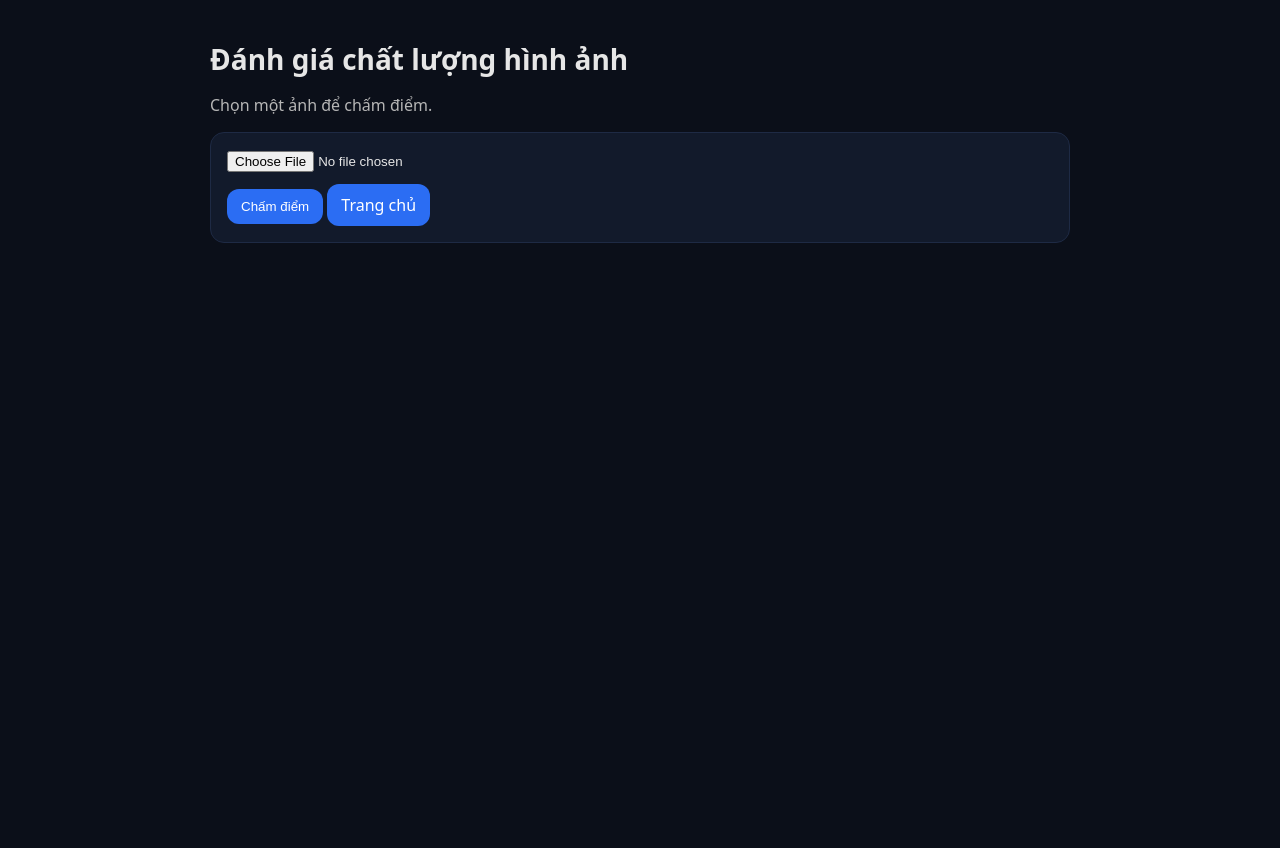
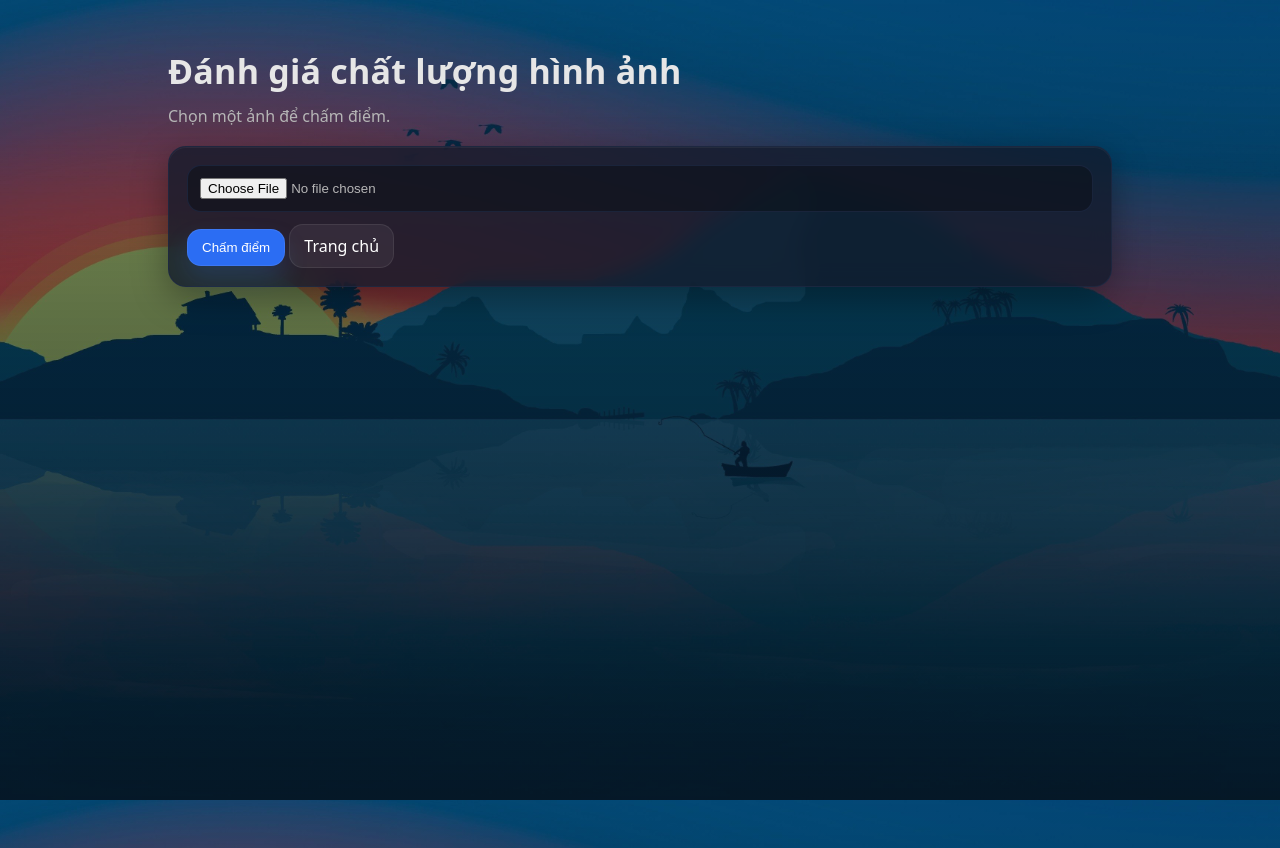
Before and after one commit to TN-Thien/MLOps, a FastAPI app: page /predict in a window 1280 px wide. Before the commit the page ends 243 px from the top, so only its background shows below. Run offline with FastAPI, Linux system fonts and the light colour scheme.

```diff
--- a/Project_CK/serving/static/style.css
+++ b/Project_CK/serving/static/style.css
@@ -1,7 +1,125 @@
-body { font-family: system-ui, -apple-system, Segoe UI, Roboto, sans-serif; background:#0b0f19; color:#e6e6e6; }
-.container { max-width: 860px; margin: 40px auto; padding: 0 16px; }
-h1 { font-size: 28px; margin-bottom: 8px; }
-.muted { color:#b6b6b6; }
-.card { background:#121a2b; border:1px solid #1e2a44; border-radius:14px; padding:16px; margin:16px 0; }
-.btn { display:inline-block; padding:10px 14px; border-radius:12px; background:#2b6df3; color:white; text-decoration:none; border:none; cursor:pointer; }
-.result { background:#0b0f19; border:1px solid #1e2a44; padding:12px; border-radius:12px; overflow:auto; }
+:root{
+  --bg: #0b0f19;
+  --panel: rgba(18, 26, 43, 0.78);
+  --border: rgba(30, 42, 68, 0.75);
+  --text: #e6e6e6;
+  --muted: #b6b6b6;
+  --primary: #2b6df3;
+  --primary-2: rgba(43,109,243,0.18);
+}
+
+* { box-sizing: border-box; }
+html, body { height: 100%; }
+
+body {
+  margin: 0;
+  font-family: system-ui, -apple-system, Segoe UI, Roboto, sans-serif;
+  color: var(--text);
+
+  background:
+    linear-gradient(180deg, rgba(6,10,18,0.85), rgba(6,10,18,0.90)),
+    url("/static/background.webp");
+  background-size: cover;
+  background-position: center;
+  background-attachment: fixed;
+}
+
+@supports (background: url("/static/background.webp")) {
+}
+
+.container {
+  max-width: 980px;
+  margin: 48px auto;
+  padding: 0 18px;
+}
+
+h1 {
+  font-size: 34px;
+  margin: 0 0 10px 0;
+  letter-spacing: 0.2px;
+}
+
+h2 {
+  font-size: 18px;
+  margin: 0 0 10px 0;
+  color: rgba(230,230,230,0.95);
+}
+
+.muted { color: var(--muted); margin: 6px 0 0 0; line-height: 1.5; }
+
+.card {
+  margin: 18px 0;
+  padding: 18px;
+  border-radius: 18px;
+  border: 1px solid var(--border);
+  background: var(--panel);
+  backdrop-filter: blur(10px);
+  box-shadow:
+    0 10px 35px rgba(0,0,0,0.35),
+    inset 0 1px 0 rgba(255,255,255,0.05);
+}
+
+.btn {
+  display: inline-flex;
+  align-items: center;
+  justify-content: center;
+  gap: 10px;
+
+  padding: 10px 14px;
+  border-radius: 14px;
+  background: var(--primary);
+  color: white;
+  text-decoration: none;
+  border: 1px solid rgba(255,255,255,0.08);
+  cursor: pointer;
+
+  box-shadow: 0 12px 24px rgba(43,109,243,0.18);
+  transition: transform .12s ease, box-shadow .12s ease, filter .12s ease;
+}
+
+.btn:hover { transform: translateY(-1px); filter: brightness(1.02); }
+.btn:active { transform: translateY(0px); box-shadow: 0 8px 18px rgba(43,109,243,0.14); }
+
+.btn.secondary {
+  background: rgba(255,255,255,0.06);
+  box-shadow: none;
+}
+
+input[type="file"]{
+  width: 100%;
+  padding: 12px;
+  border-radius: 14px;
+  background: rgba(11,15,25,0.55);
+  border: 1px solid var(--border);
+  color: var(--muted);
+}
+
+#preview{
+  margin-top: 12px;
+  border-radius: 16px;
+  border: 1px solid var(--border);
+  box-shadow: 0 10px 28px rgba(0,0,0,0.35);
+}
+
+.result-card {
+  margin-top: 12px;
+  padding: 14px;
+  border-radius: 16px;
+  border: 1px solid var(--border);
+  background: rgba(11,15,25,0.6);
+  backdrop-filter: blur(10px);
+}
+
+.result {
+  background: rgba(11,15,25,0.6);
+  border: 1px solid var(--border);
+  padding: 12px;
+  border-radius: 14px;
+  overflow: auto;
+}
+
+@media (max-width: 520px){
+  .container{ margin: 28px auto; }
+  h1{ font-size: 26px; }
+  .btn{ width: 100%; margin-top: 10px; }
+}
--- a/Project_CK/serving/templates/predict.html
+++ b/Project_CK/serving/templates/predict.html
@@ -14,6 +14,14 @@
     .bar-wrap { margin-top: 10px; background:#121a2b; border:1px solid #1e2a44; border-radius: 999px; height: 12px; overflow:hidden; }
     .bar { height: 100%; width: 0%; background: #2b6df3; transition: width .4s ease; }
     .err { color: #ffb4b4; white-space: pre-wrap; }
+    body{
+      background:
+        linear-gradient(180deg, rgba(6,10,18,.40), rgba(6,10,18,.80)),
+        url("/static/background.webp");
+      background-size: cover;
+      background-position: center;
+      background-attachment: fixed;
+    }
   </style>
 </head>
 <body>
```
Also changed, not shown: Project_CK/serving/templates/index.html (+10 -0 lines), .github/workflows/CD.yaml (deleted), .github/workflows/CI-CD.yaml, Project_CK/README.md, Project_CK/serving/static/background.webp (added).
